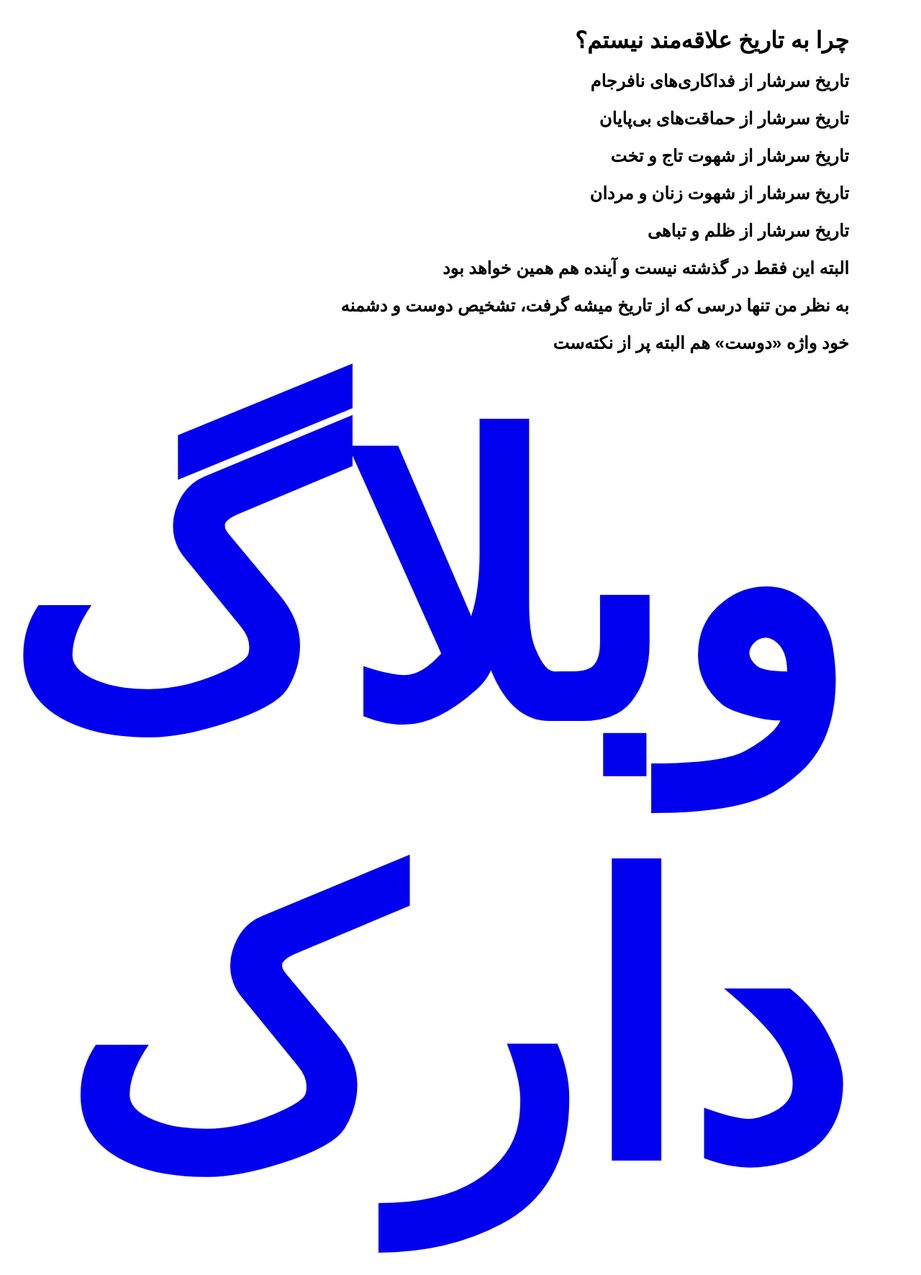
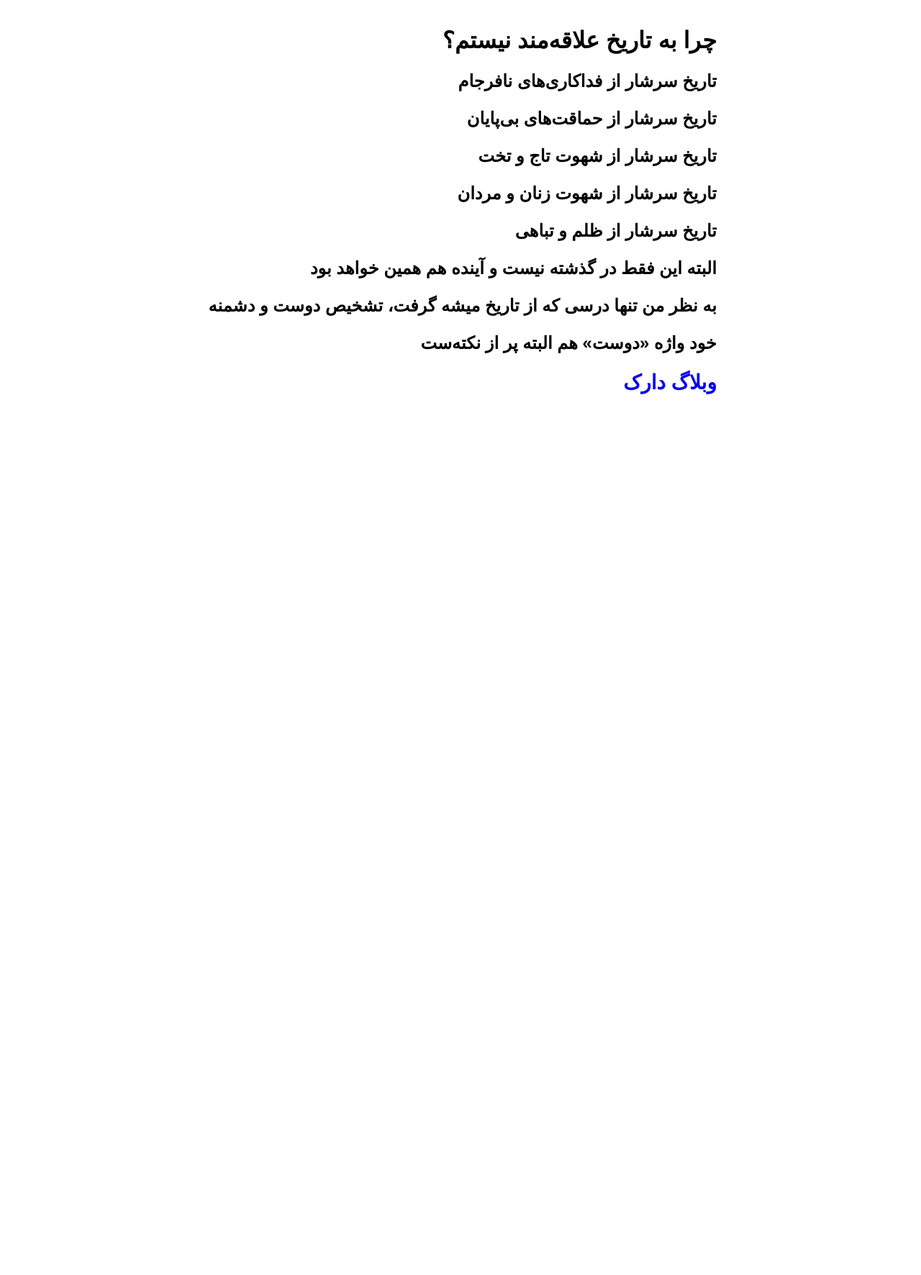
Before and after one commit to darkblog/darkblog.github.io, a Jekyll site: the page built from _posts/2024-7-4-2.md, in a window 1280 px wide. Shown: the whole page at 72% size. Built offline with Jekyll 4.4.1, drawn with Linux system fonts in a browser that asks for light colours; after the commit the page ends 900 px from its top, so only the background shows below that.

Commit message:
Update post.html

```diff
--- a/_layouts/post.html
+++ b/_layouts/post.html
@@ -7,7 +7,7 @@
 <head>
 <title>{{ page.title }}</title>
 <meta name="viewport" content="width=device-width">
-<style>body{font-family:sans-serif;margin:auto;padding:1em;max-width:80ch}a{text-decoration:none;font-size:28em}</style>
+<style>body{font-family:sans-serif;margin:auto;padding:1em;max-width:80ch}a{text-decoration:none;font-size:28px}</style>
 </head>
 <body>
 <h1>{{ page.title }}</h1>
```
